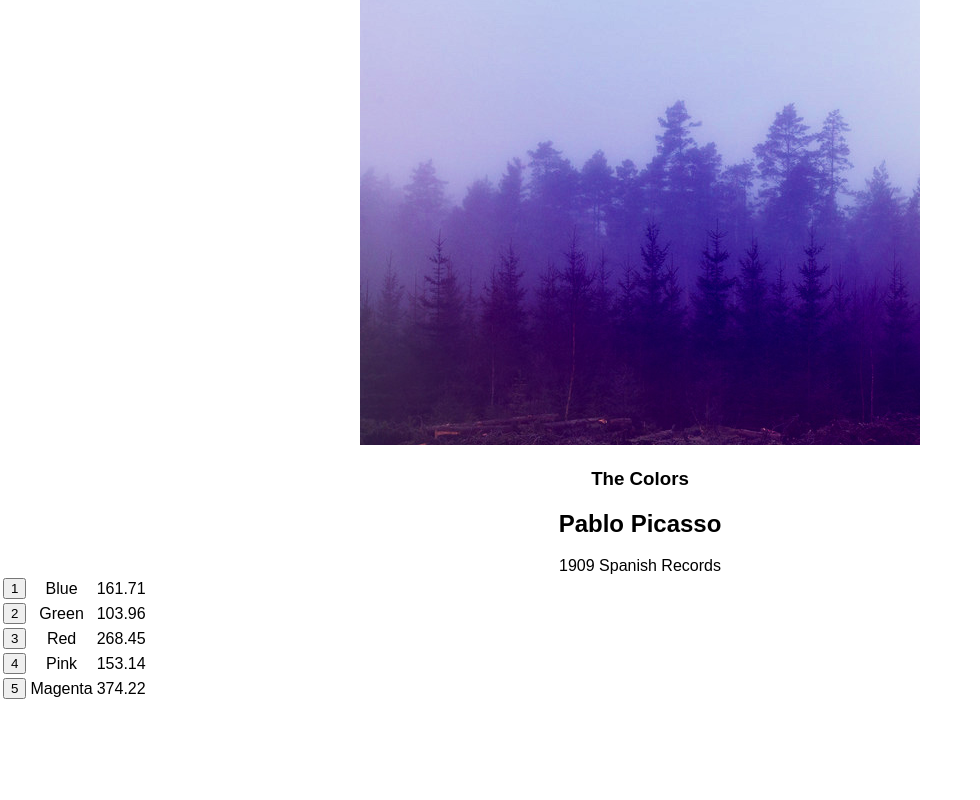
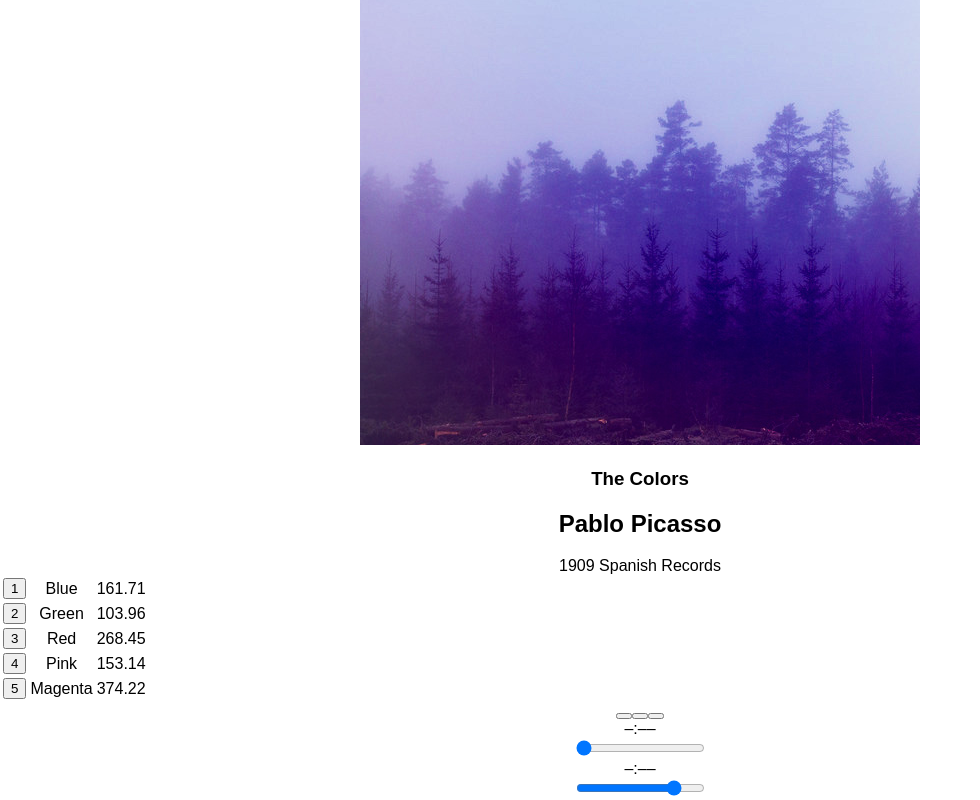
Before and after one commit to bdougie/bloc-jams-react, a React (Create React App) app: page /album/the-colors in a window 1280 px wide. Shown: the part 213-1013 px from the top of the page, without its empty margins (0-980 px from the left). Before the commit the page ends 915 px from the top, so only its background shows below. Built offline with nearby package versions, Linux system fonts and the light colour scheme.

Commit message:
button not yet rendering

```diff
--- a/package.json
+++ b/package.json
@@ -5,6 +5,7 @@
   "dependencies": {
     "react": "^16.3.1",
     "react-dom": "^16.3.1",
+    "react-ionicons": "^2.1.6",
     "react-router-dom": "^4.2.2",
     "react-scripts": "1.1.4"
   },
--- a/src/components/Album.js
+++ b/src/components/Album.js
@@ -1,5 +1,6 @@
 import React, { Component } from 'react';
 import albumData from './../data/albums';
+import PlayerBar from './PlayerBar';
 
 class Album extends Component {
     constructor(props) {
@@ -81,6 +82,7 @@
                 )}
                 </tbody>
                 </table>
+                <PlayerBar isPlaying={this.state.isPlaying} currentSong={this.state.currentSong}/>
                 </section>
                 );
     }
--- /dev/null
+++ b/src/components/PlayerBar.js
@@ -0,0 +1,35 @@
+import React, { Component } from 'react';
+import Ionicon from 'react-ionicons'
+
+class PlayerBar extends Component {
+    render() {
+        return (
+        <section className="player-bar">
+                <section id="buttons">
+                <button id="previous">
+                <span className="ion-skip-backward"></span>
+                </button>
+                <button id="play-pause">
+                <span className="ion-play"></span>
+                <span className="ion-pause"></span>
+                </button>
+                <button id="next">
+                <span className="ion-skip-forward"></span>
+                </button>
+                </section>
+                <section id="time-control">
+                <div className="current-time">–:––</div>
+                <input type="range" className="seek-bar" value="0" />
+                <div className="total-time">–:––</div>
+                </section>
+                <section id="volume-control">
+                <div className="icon ion-volume-low"></div>
+                <input type="range" className="seek-bar" value="80" />
+                <div className="icon ion-volume-high"></div>
+                </section>
+                </section>
+        );
+    }
+}
+
+export default PlayerBar;
```
Also changed, not shown: 1 other file (tests, documents, lock files or other folders).
